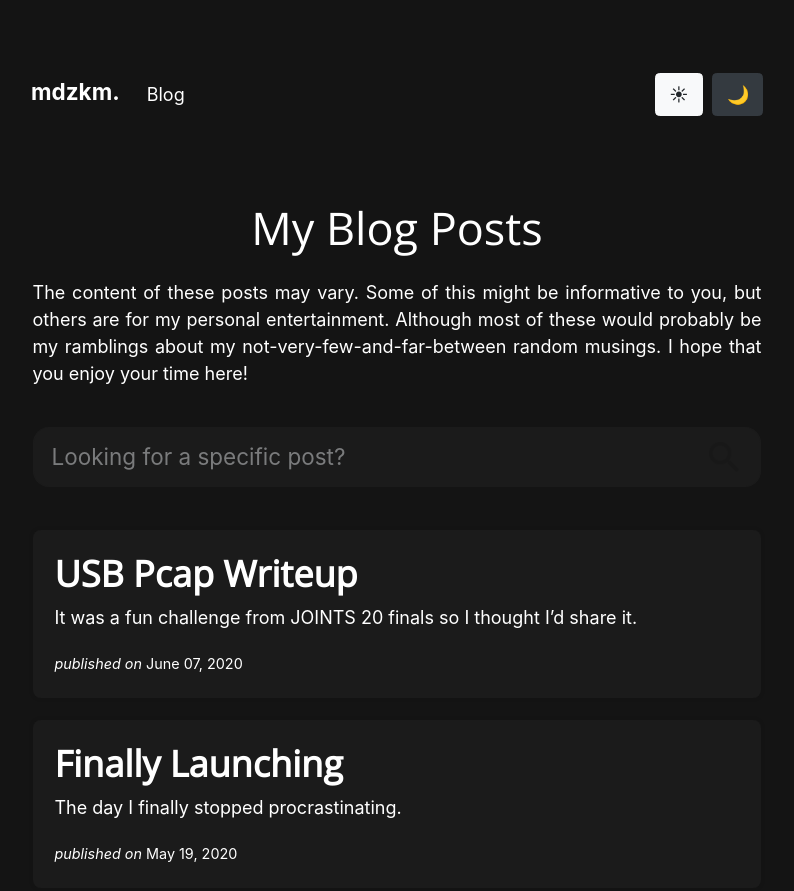
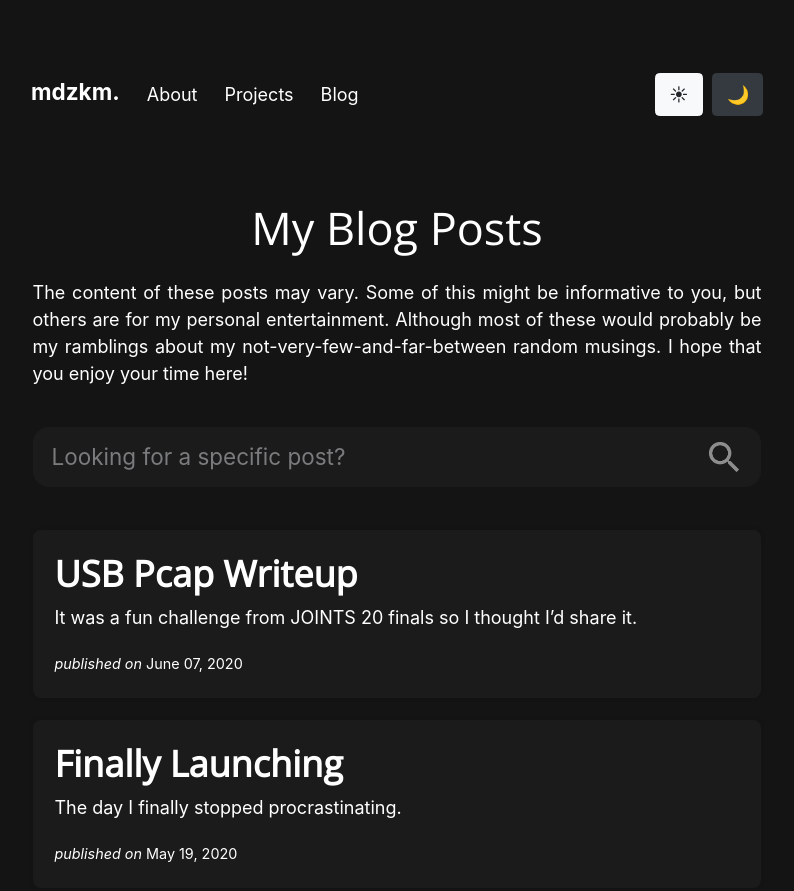
Before and after one commit to MDzkM/profile, a Gatsby site: page /blog in a window 1280 px wide. Shown: the top 891 px of the page, without its empty margins (243-1037 px from the left). Built offline with nearby package versions, Linux system fonts and the light colour scheme; Gatsby itself is replaced by a stand-in of ours.

Commit message:
Fix a few bugs

```diff
--- a/src/components/header.js
+++ b/src/components/header.js
@@ -50,8 +50,8 @@ class Header extends Component {
         </div>
         <Navbar.Collapse id="basic-navbar-nav">
           <Nav className="mr-auto desktop-nav">
-            {/* <Nav.Item className="mr-4 dropdown-links"><Link to="/about" style={{textDecoration: `none`}}>About</Link></Nav.Item>
-            <Nav.Item className="mr-4 dropdown-links"><Link to="/projects" style={{textDecoration: `none`}}>Projects</Link></Nav.Item> */}
+            <Nav.Item className="mr-4 dropdown-links"><Link to="/about" style={{textDecoration: `none`}}>About</Link></Nav.Item>
+            <Nav.Item className="mr-4 dropdown-links"><Link to="/projects" style={{textDecoration: `none`}}>Projects</Link></Nav.Item>
             <Nav.Item className="mr-4 dropdown-links"><Link to="/blog" style={{textDecoration: `none`}}>Blog</Link></Nav.Item>
           </Nav>
         </Navbar.Collapse>
--- a/src/pages/404.js
+++ b/src/pages/404.js
@@ -6,7 +6,7 @@ import SEO from "../components/seo"
 const NotFoundPage = () => (
   <Layout>
     <SEO title="404: Not found" />
-    <div style={{display: `flex`, flexDirection: `column`, justifyContent: `center`, alignItems: `center`, marginTop: `30%`}}>
+    <div style={{minHeight: `80vh`, display: `flex`, flexDirection: `column`, justifyContent: `center`, alignItems: `center`}}>
       <h1>Weird...</h1>
       <p>I must've not created this page yet.</p>
     </div>
--- a/src/pages/blog.js
+++ b/src/pages/blog.js
@@ -215,11 +215,11 @@ class BlogPage extends Component {
 						<div className="search-box">
 							<input type="text" name="searchbox" className="session-search" onChange={this.handleChange} placeholder="Looking for a specific post?"></input>
 							<div className="looking-glass">
-								<div className={`looking-img-wrapper ${getLightMode() !== "" ? `light` : `dark`}`}>
+								<div className={`looking-img-wrapper ${getLightMode() !== "" ? `dark` : `light`}`}>
 									{getLightMode() !== "" ?
+									<Image imgName="magnifying-glass.png" alt="magnifying-glass" />
+									:
 									<Image imgName="magnifying-glass-light.png" alt="magnifying-glass-light" />
-									:
-									<Image imgName="magnifying-glass.png" alt="magnifying-glass" />
 									}
 								</div>
 							</div>
```
